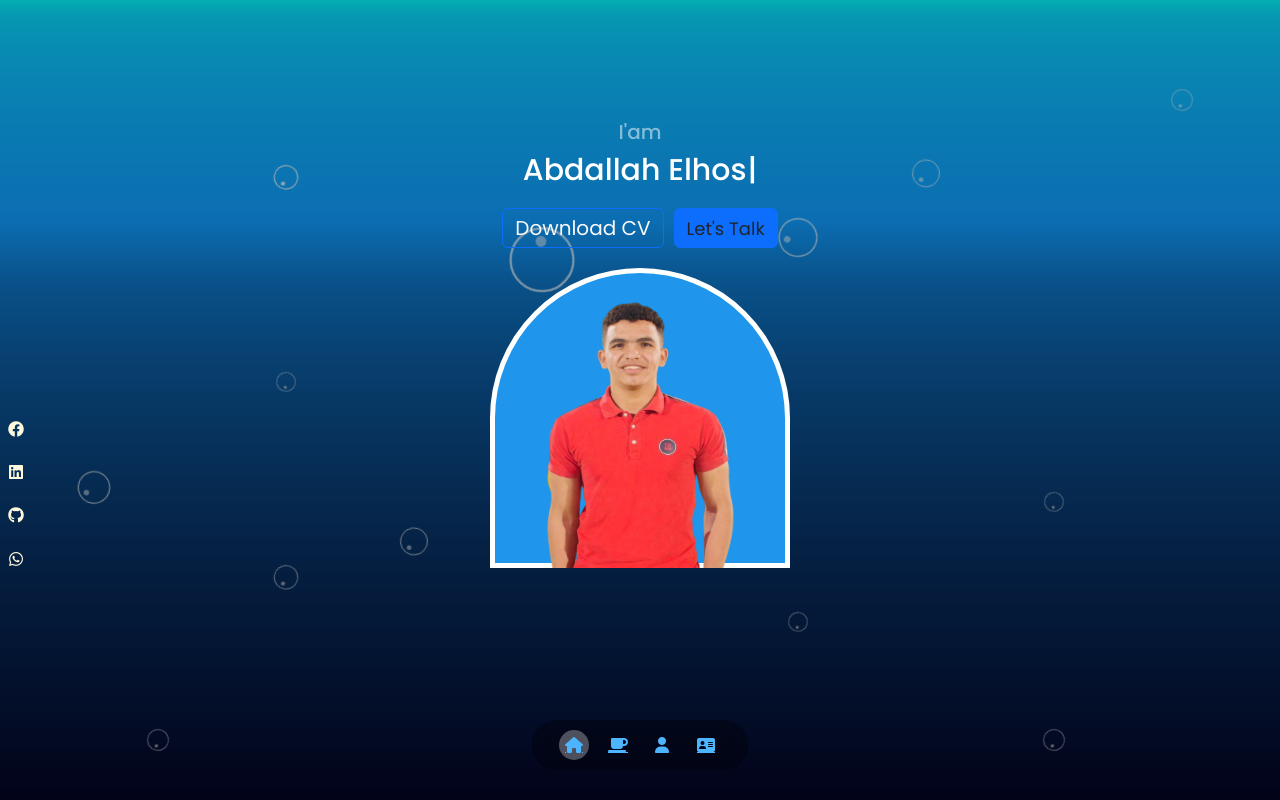
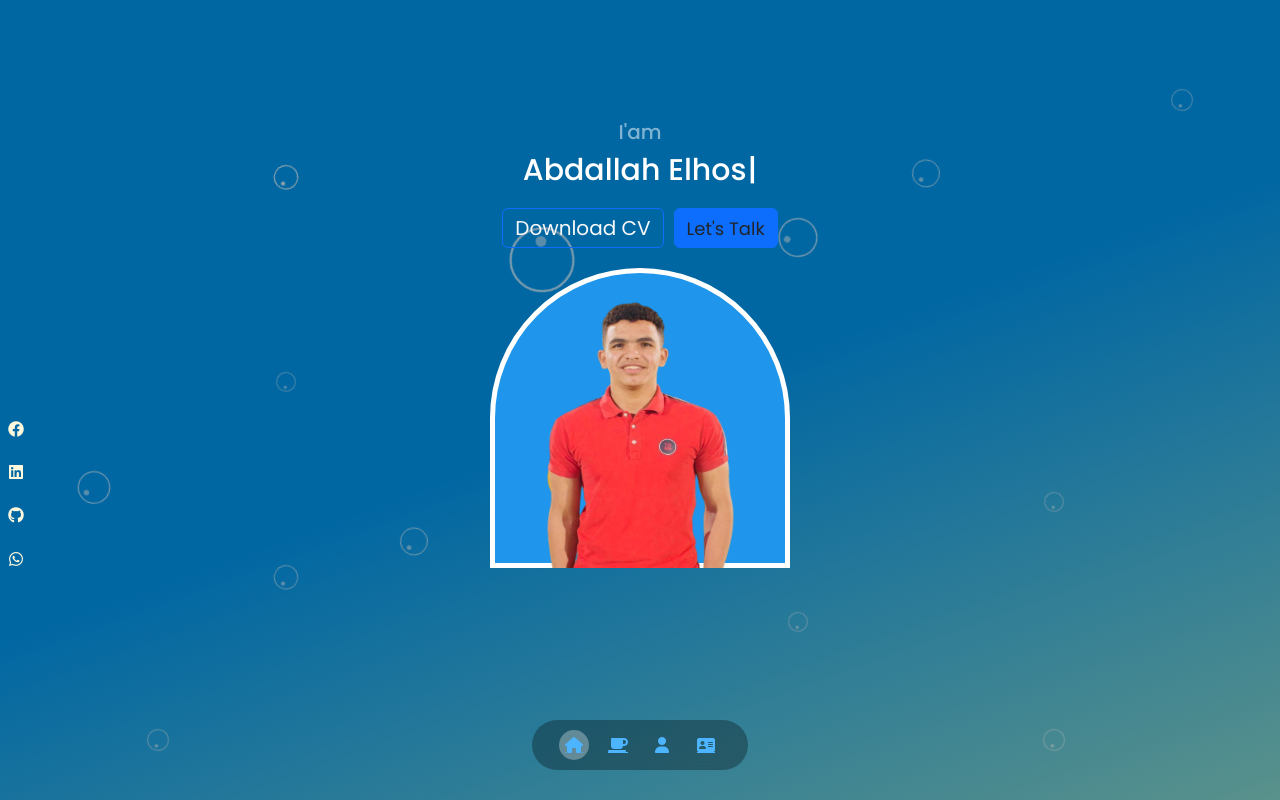
Before and after one commit to AbdallahElhosary/myPortfolio, a React (Create React App) app: page / in a window 1280 px wide. Built offline with nearby package versions, Linux system fonts and the light colour scheme.

Commit message:
Update animated.css

```diff
--- a/src/animatedBG/animated.css
+++ b/src/animatedBG/animated.css
@@ -10,11 +10,12 @@
 .wrapper {
   height: 100%;
   width: 100%;
-  background: linear-gradient(180deg, #04fafd, 5%, #119dff, 50%, #030423);
+  background: linear-gradient(160deg ,#0093E9 50% , #80D0C7 100%);
   position: fixed;
   top: 0;
   left:0;
   z-index: -2;
+  overflow-x: hidden;
 }
 .wrapper h1 {
   top: 50%;
```
